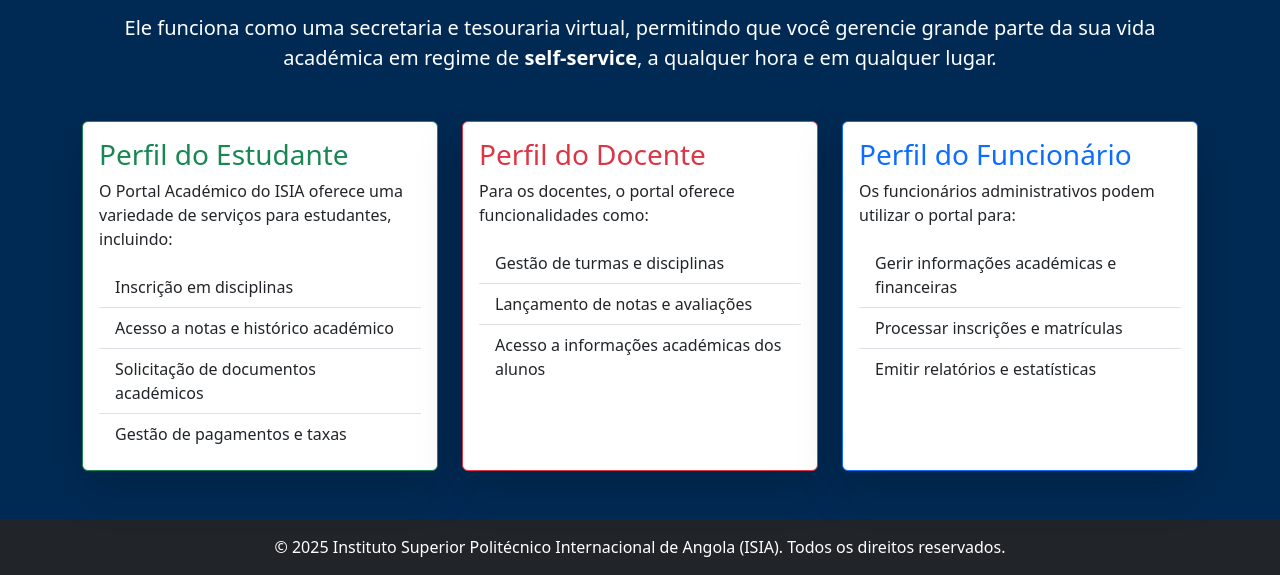
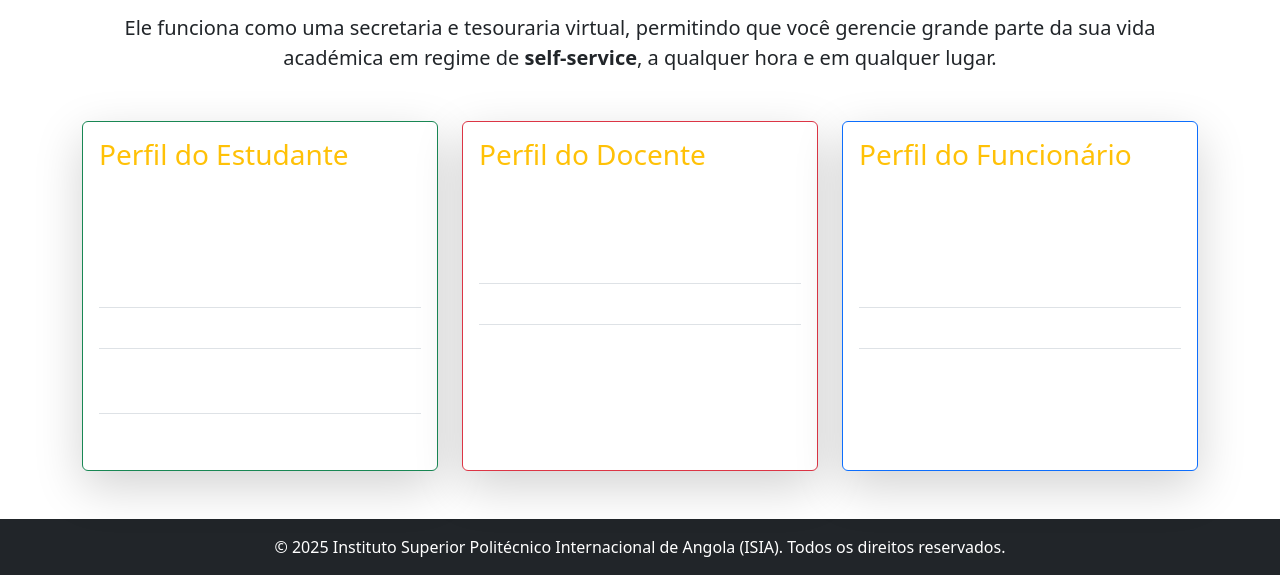
Before and after one commit to K-Kleigor/isia, a plain HTML site: page index.html in a window 1280 px wide. Shown: the part 241-816 px from the top of the page. Drawn offline with nearby package versions, Linux system fonts and the light colour scheme.

Commit message:
Update index.html

```diff
--- a/index.html
+++ b/index.html
@@ -11,10 +11,10 @@
           integrity="sha384-QWTKZyjpPEjISv5WaRU9OFeRpok6YctnYmDr5pNlyT2bRjXh0JMhjY6hW+ALEwIH"
           crossorigin="anonymous">
 </head>
-<body class="body">
+<body>
 
     <header>
-        <nav class="navbar navbar-dark bg-light navbar-expand-lg shadow-sm">
+        <nav class="navbar navbar-dark bg-navy navbar-expand-lg shadow-sm">
             <div class="container-fluid">
                 <a class="navbar-brand text-warning" href="#">ISIA | Portal Académico</a>
                 <div class="ms-auto">
@@ -38,14 +38,14 @@
 
                 <div class="col-md-4">
                     <div class="card border-success shadow-lg h-100 fade-in-section">
-                        <div class="card-body">
-                            <h3 class="card-title text-success">Perfil do Estudante</h3>
-                            <p class="card-text">O Portal Académico do ISIA oferece uma variedade de serviços para estudantes, incluindo:</p>
+                        <div class="card-body bg-navy">
+                            <h3 class="card-title text-warning">Perfil do Estudante</h3>
+                            <p class="card-text text-white">O Portal Académico do ISIA oferece uma variedade de serviços para estudantes, incluindo:</p>
                             <ul class="list-group list-group-flush">
-                                <li class="list-group-item">Inscrição em disciplinas</li>
-                                <li class="list-group-item">Acesso a notas e histórico académico</li>
-                                <li class="list-group-item">Solicitação de documentos académicos</li>
-                                <li class="list-group-item">Gestão de pagamentos e taxas</li>
+                                <li class="list-group-item bg-navy text-white ">Inscrição em disciplinas</li>
+                                <li class="list-group-item bg-navy text-white">Acesso a notas e histórico académico</li>
+                                <li class="list-group-item bg-navy text-white">Solicitação de documentos académicos</li>
+                                <li class="list-group-item bg-navy text-white">Gestão de pagamentos e taxas</li>
                             </ul>
                         </div>
                     </div>
@@ -53,13 +53,13 @@
 
                 <div class="col-md-4">
                     <div class="card border-danger shadow-lg h-100 fade-in-section">
-                         <div class="card-body">
-                            <h3 class="card-title text-danger">Perfil do Docente</h3>
-                            <p class="card-text">Para os docentes, o portal oferece funcionalidades como:</p>
+                         <div class="card-body bg-navy">
+                            <h3 class="card-title text-warning">Perfil do Docente</h3>
+                            <p class="card-text text-white">Para os docentes, o portal oferece funcionalidades como:</p>
                             <ul class="list-group list-group-flush">
-                                <li class="list-group-item">Gestão de turmas e disciplinas</li>
-                                <li class="list-group-item">Lançamento de notas e avaliações</li>
-                                <li class="list-group-item">Acesso a informações académicas dos alunos</li>
+                                <li class="list-group-item bg-navy text-white">Gestão de turmas e disciplinas</li>
+                                <li class="list-group-item bg-navy text-white">Lançamento de notas e avaliações</li>
+                                <li class="list-group-item bg-navy text-white">Acesso a informações académicas dos alunos</li>
                             </ul>
                         </div>
                     </div>
@@ -67,13 +67,13 @@
 
                 <div class="col-md-4">
                     <div class="card border-primary shadow-lg h-100 fade-in-section">
-                        <div class="card-body">
-                            <h3 class="card-title text-primary">Perfil do Funcionário</h3>
-                            <p class="card-text">Os funcionários administrativos podem utilizar o portal para:</p>
+                        <div class="card-body bg-navy">
+                            <h3 class="card-title text-warning">Perfil do Funcionário</h3>
+                            <p class="card-text text-white">Os funcionários administrativos podem utilizar o portal para:</p>
                             <ul class="list-group list-group-flush">
-                                <li class="list-group-item">Gerir informações académicas e financeiras</li>
-                                <li class="list-group-item">Processar inscrições e matrículas</li>
-                                <li class="list-group-item">Emitir relatórios e estatísticas</li>
+                                <li class="list-group-item bg-navy text-white bg-navy text-white">Gerir informações académicas e financeiras</li>
+                                <li class="list-group-item bg-navy text-white bg-navy text-white">Processar inscrições e matrículas</li>
+                                <li class="list-group-item bg-navy text-white bg-navy text-white">Emitir relatórios e estatísticas</li>
                             </ul>
                         </div>
                     </div>
```
